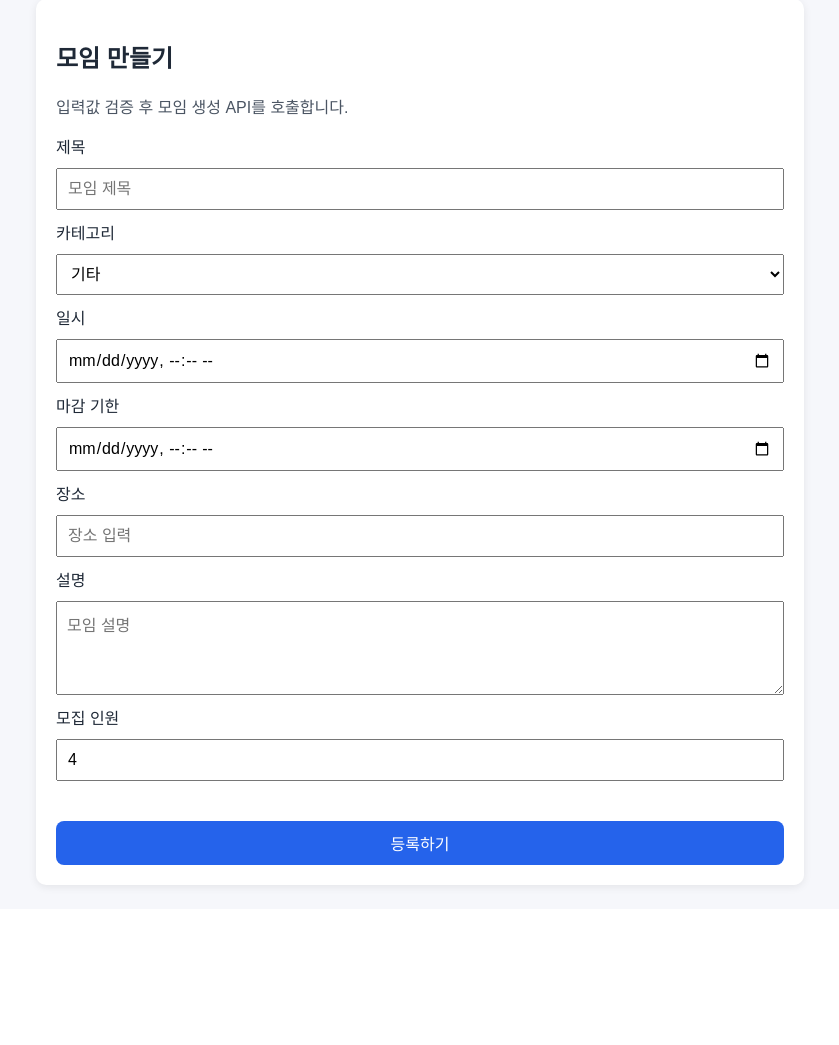
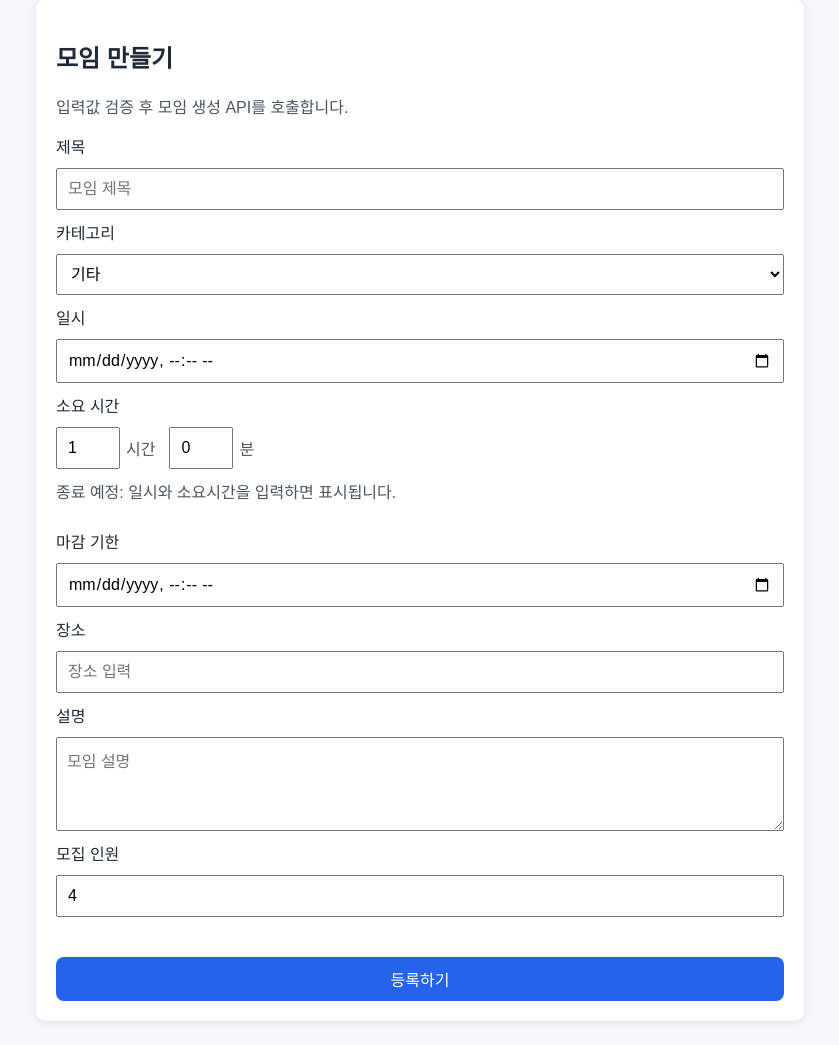
Before and after one commit to tail1887/jungle-soop, a Flask app: page /meetings/new in a window 1280 px wide. Shown: the part 137-1182 px from the top of the page, without its empty margins (220-1059 px from the left). Before the commit the page ends 1028 px from the top, so only its background shows below. Run offline with Flask 3, Linux system fonts and the light colour scheme.

Commit message:
feat: 모임 소요 시간 (시간+분 직접입력, 종료 예정 표시)
Made-with: Cursor

```diff
--- a/app/static/css/style.css
+++ b/app/static/css/style.css
@@ -47,6 +47,22 @@ form {
     display: flex;
     flex-direction: column;
     gap: 10px;
+}
+
+.duration-input-row {
+    display: flex;
+    align-items: center;
+    flex-wrap: wrap;
+    gap: 6px;
+}
+
+.duration-input-row input {
+    width: 4rem;
+}
+
+.duration-unit {
+    margin-right: 8px;
+    color: #4b5563;
 }
 
 input,
--- a/app/static/js/meetings.js
+++ b/app/static/js/meetings.js
@@ -117,6 +117,25 @@ function getDatetimeLocalMin() {
     return `${y}-${m}-${day}T${h}:${min}`;
 }
 
+/** duration_minutes → "1시간 30분" 형태 */
+function formatDurationMinutes(mins) {
+    if (mins == null || mins <= 0) return "";
+    const h = Math.floor(mins / 60);
+    const m = mins % 60;
+    if (h && m) return `${h}시간 ${m}분`;
+    if (h) return `${h}시간`;
+    return `${m}분`;
+}
+
+/** 일시(datetime-local 또는 ISO 문자열) + 소요 분 → 종료 시각 표시 문자열 */
+function computeEndTimeDisplay(scheduledAtStr, durationMinutes) {
+    if (!scheduledAtStr || !durationMinutes) return null;
+    const start = new Date(scheduledAtStr);
+    if (Number.isNaN(start.getTime())) return null;
+    const end = new Date(start.getTime() + durationMinutes * 60 * 1000);
+    return `${end.getFullYear()}-${String(end.getMonth() + 1).padStart(2, "0")}-${String(end.getDate()).padStart(2, "0")} ${String(end.getHours()).padStart(2, "0")}:${String(end.getMinutes()).padStart(2, "0")}`;
+}
+
 async function fetchJson(url, options) {
     const token = getAccessToken();
     const requestOptions = options || {};
@@ -145,12 +164,13 @@ function createMeetingListItem(meeting) {
     const maxCapacity = pickFirst(meeting.max_capacity, meeting.capacity, "-");
     const status = meeting.status || "open";
     const categoryLabel = { meal: "식사", exercise: "운동", study: "스터디", other: "기타" }[meeting.category || "other"] || "기타";
+    const durationText = formatDurationMinutes(meeting.duration_minutes ?? 60);
 
     li.innerHTML = `
         <a href="/meetings/${id}">
             <strong>${title}</strong>
         </a>
-        <p>${place} · ${scheduledAt} · ${categoryLabel}</p>
+        <p>${place} · ${scheduledAt} · ${categoryLabel}${durationText ? ` · 소요 ${durationText}` : ""}</p>
         <p>마감 ${deadlineAt} · 참여 ${count}/${maxCapacity} · 상태 ${status}</p>
     `;
     return li;
@@ -299,6 +319,9 @@ function parseCreateFormPayload(form) {
     const scheduledAt = readFormField(form, ["scheduled_at", "datetime"]).trim();
     const deadlineAtInput = readFormField(form, ["deadline_at", "deadline"]).trim();
     const category = readFormField(form, ["category"]).trim() || "other";
+    const durationHours = parseInt(readFormField(form, ["duration_hours"]), 10) || 0;
+    const durationMinutesPart = parseInt(readFormField(form, ["duration_minutes"]), 10) || 0;
+    const durationMinutesTotal = durationHours * 60 + durationMinutesPart || 60;
     return {
         title: readFormField(form, ["title"]).trim(),
         category,
@@ -307,6 +330,7 @@ function parseCreateFormPayload(form) {
         place: readFormField(form, ["place", "location"]).trim(),
         description: readFormField(form, ["description"]).trim(),
         max_capacity: Number(rawMaxCapacity),
+        duration_minutes: durationMinutesTotal,
     };
 }
 
@@ -316,6 +340,9 @@ function validateCreateForm(payload) {
     }
     if (payload.max_capacity < 2 || payload.max_capacity > 20) {
         return "모집 인원은 2~20명 사이여야 합니다.";
+    }
+    if (payload.duration_minutes < 1 || payload.duration_minutes > 24 * 60) {
+        return "소요 시간은 1분 이상 24시간 이하여야 합니다.";
     }
     const now = Date.now();
     const scheduledAtTs = Date.parse(payload.scheduled_at);
@@ -358,6 +385,24 @@ function bindMeetingCreatePage() {
             }
         });
     }
+
+    const durationHoursInput = form.elements.namedItem("duration_hours");
+    const durationMinutesInput = form.elements.namedItem("duration_minutes");
+    const endTimeEl = document.getElementById("meeting-create-end-time");
+    function updateCreateFormEndTime() {
+        if (!endTimeEl) return;
+        const scheduledVal = scheduledInput?.value?.trim();
+        const h = parseInt(durationHoursInput?.value, 10) || 0;
+        const m = parseInt(durationMinutesInput?.value, 10) || 0;
+        const totalMins = h * 60 + m;
+        const text = computeEndTimeDisplay(scheduledVal, totalMins);
+        endTimeEl.textContent = text ? `종료 예정: ${text}` : "종료 예정: 일시와 소요시간을 입력하면 표시됩니다.";
+    }
+    if (scheduledInput) scheduledInput.addEventListener("input", updateCreateFormEndTime);
+    if (scheduledInput) scheduledInput.addEventListener("change", updateCreateFormEndTime);
+    if (durationHoursInput) durationHoursInput.addEventListener("input", updateCreateFormEndTime);
+    if (durationMinutesInput) durationMinutesInput.addEventListener("input", updateCreateFormEndTime);
+    updateCreateFormEndTime();
 
     form.addEventListener("submit", async (event) => {
         event.preventDefault();
@@ -427,7 +472,11 @@ function setMeetingDetail(meeting) {
     const maxCapacity = pickFirst(meeting.max_capacity, meeting.capacity, "-");
     const status = meeting.status || "open";
     const categoryLabel = { meal: "식사", exercise: "운동", study: "스터디", other: "기타" }[meeting.category || "other"] || "기타";
-    metaEl.textContent = `${place} · ${categoryLabel} · 일정 ${scheduledAt} · 마감 ${deadlineAt} · 참여 ${count}/${maxCapacity} · 상태 ${status}`;
+    const durationMins = meeting.duration_minutes ?? 60;
+    const durationText = formatDurationMinutes(durationMins);
+    const endTimeStr = computeEndTimeDisplay(meeting.scheduled_at || "", durationMins);
+    const durationAndEnd = durationText ? (endTimeStr ? `소요 ${durationText} · 종료 예정 ${endTimeStr}` : `소요 ${durationText}`) : "";
+    metaEl.textContent = [place, categoryLabel, `일정 ${scheduledAt}`, durationAndEnd, `마감 ${deadlineAt}`, `참여 ${count}/${maxCapacity}`, `상태 ${status}`].filter(Boolean).join(" · ");
     descEl.textContent = meeting.description || "설명이 없습니다.";
 }
 
@@ -679,7 +728,16 @@ async function loadMeetingDetail(options) {
         const meeting = result.data?.data || {};
         currentMeetingDetail = meeting;
         root.dataset.maxCapacity = String(pickFirst(meeting.max_capacity, meeting.capacity, "-"));
-        root.dataset.metaPrefix = `${pickFirst(meeting.place, meeting.location, "장소 미정")} · 일정 ${pickFirst(meeting.scheduled_at, meeting.datetime, meeting.time, "일시 미정")} · 마감 ${pickFirst(meeting.deadline_at, meeting.deadline, meeting.scheduled_at, meeting.datetime, meeting.time, "일시 미정")}`;
+        const durationMins = meeting.duration_minutes ?? 60;
+        const durationText = formatDurationMinutes(durationMins);
+        const endTimeStr = computeEndTimeDisplay(meeting.scheduled_at || "", durationMins);
+        const durationAndEnd = durationText ? (endTimeStr ? `소요 ${durationText} · 종료 예정 ${endTimeStr}` : `소요 ${durationText}`) : "";
+        root.dataset.metaPrefix = [
+            pickFirst(meeting.place, meeting.location, "장소 미정"),
+            "일정 " + pickFirst(meeting.scheduled_at, meeting.datetime, meeting.time, "일시 미정"),
+            durationAndEnd,
+            "마감 " + pickFirst(meeting.deadline_at, meeting.deadline, meeting.scheduled_at, meeting.datetime, meeting.time, "일시 미정"),
+        ].filter(Boolean).join(" · ");
         setMeetingDetail(meeting);
         renderMeetingParticipants(meeting.participants);
         applyDetailActionVisibility(meeting);
@@ -719,6 +777,20 @@ function bindMeetingEditPage() {
         return;
     }
 
+    const scheduledInput = form.elements.namedItem("scheduled_at");
+    const durationHoursInput = form.elements.namedItem("duration_hours");
+    const durationMinutesInput = form.elements.namedItem("duration_minutes");
+    const endTimeEl = document.getElementById("meeting-edit-end-time");
+    function updateEditFormEndTime() {
+        if (!endTimeEl) return;
+        const scheduledVal = scheduledInput?.value?.trim();
+        const h = parseInt(durationHoursInput?.value, 10) || 0;
+        const m = parseInt(durationMinutesInput?.value, 10) || 0;
+        const totalMins = h * 60 + m;
+        const text = computeEndTimeDisplay(scheduledVal, totalMins);
+        endTimeEl.textContent = text ? `종료 예정: ${text}` : "종료 예정: 일시와 소요시간을 입력하면 표시됩니다.";
+    }
+
     const fillForm = (meeting) => {
         const titleField = form.elements.namedItem("title");
         const categoryField = form.elements.namedItem("category");
@@ -727,6 +799,8 @@ function bindMeetingEditPage() {
         const placeField = form.elements.namedItem("place");
         const descriptionField = form.elements.namedItem("description");
         const maxCapacityField = form.elements.namedItem("max_capacity");
+        const durationHoursField = form.elements.namedItem("duration_hours");
+        const durationMinutesField = form.elements.namedItem("duration_minutes");
         if (titleField && "value" in titleField) titleField.value = meeting.title || "";
         if (categoryField && "value" in categoryField) {
             const cat = meeting.category || "other";
@@ -737,15 +811,18 @@ function bindMeetingEditPage() {
         if (placeField && "value" in placeField) placeField.value = meeting.place || "";
         if (descriptionField && "value" in descriptionField) descriptionField.value = meeting.description || "";
         if (maxCapacityField && "value" in maxCapacityField) maxCapacityField.value = String(meeting.max_capacity || 4);
+        const durationMins = meeting.duration_minutes ?? 60;
+        if (durationHoursField && "value" in durationHoursField) durationHoursField.value = String(Math.floor(durationMins / 60));
+        if (durationMinutesField && "value" in durationMinutesField) durationMinutesField.value = String(durationMins % 60);
         const minVal = getDatetimeLocalMin();
         if (scheduledAtField) scheduledAtField.min = minVal;
         if (deadlineAtField) {
             deadlineAtField.min = minVal;
             if (scheduledAtField && scheduledAtField.value) deadlineAtField.max = scheduledAtField.value;
         }
+        if (typeof updateEditFormEndTime === "function") updateEditFormEndTime();
     };
 
-    const scheduledInput = form.elements.namedItem("scheduled_at");
     const deadlineInput = form.elements.namedItem("deadline_at");
     if (scheduledInput && deadlineInput) {
         scheduledInput.addEventListener("change", function () {
@@ -756,6 +833,10 @@ function bindMeetingEditPage() {
             }
         });
     }
+    if (scheduledInput) scheduledInput.addEventListener("input", updateEditFormEndTime);
+    if (scheduledInput) scheduledInput.addEventListener("change", updateEditFormEndTime);
+    if (durationHoursInput) durationHoursInput.addEventListener("input", updateEditFormEndTime);
+    if (durationMinutesInput) durationMinutesInput.addEventListener("input", updateEditFormEndTime);
 
     const loadForEdit = async () => {
         setUiMessage(messageElement, "수정할 모임 정보를 불러오는 중...", "");
--- a/app/templates/meeting_edit.html
+++ b/app/templates/meeting_edit.html
@@ -16,6 +16,12 @@
         </select>
         <label for="scheduled_at">일시</label>
         <input id="scheduled_at" name="scheduled_at" type="datetime-local" required>
+        <label>소요 시간</label>
+        <div class="duration-input-row">
+            <input id="duration_hours" name="duration_hours" type="number" min="0" max="24" value="1" aria-label="소요 시간 시간"> <span class="duration-unit">시간</span>
+            <input id="duration_minutes" name="duration_minutes" type="number" min="0" max="59" value="0" aria-label="소요 시간 분"> <span class="duration-unit">분</span>
+        </div>
+        <p id="meeting-edit-end-time" class="helper-text">종료 예정: 일시와 소요시간을 입력하면 표시됩니다.</p>
         <label for="deadline_at">마감 기한</label>
         <input id="deadline_at" name="deadline_at" type="datetime-local">
         <label for="place">장소</label>
--- a/app/templates/meeting_form.html
+++ b/app/templates/meeting_form.html
@@ -16,6 +16,12 @@
         </select>
         <label for="scheduled_at">일시</label>
         <input id="scheduled_at" name="scheduled_at" type="datetime-local" required>
+        <label>소요 시간</label>
+        <div class="duration-input-row">
+            <input id="duration_hours" name="duration_hours" type="number" min="0" max="24" value="1" aria-label="소요 시간 시간"> <span class="duration-unit">시간</span>
+            <input id="duration_minutes" name="duration_minutes" type="number" min="0" max="59" value="0" aria-label="소요 시간 분"> <span class="duration-unit">분</span>
+        </div>
+        <p id="meeting-create-end-time" class="helper-text">종료 예정: 일시와 소요시간을 입력하면 표시됩니다.</p>
         <label for="deadline_at">마감 기한</label>
         <input id="deadline_at" name="deadline_at" type="datetime-local">
         <label for="place">장소</label>
```
Also changed, not shown: app/services/meeting_service.py (+32 -0 lines), tests/integration/test_meetings_crud_api.py (+21 -0 lines), README.md.
